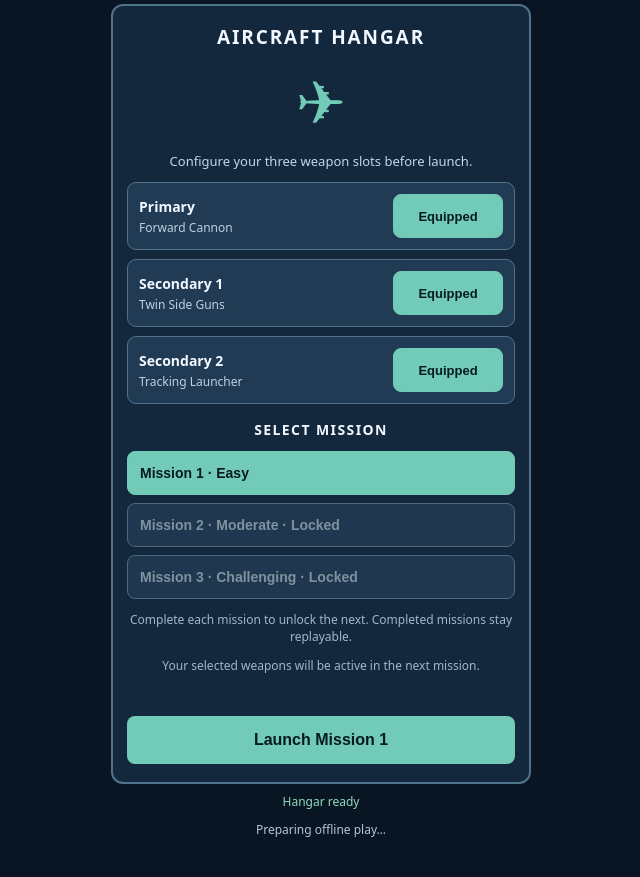
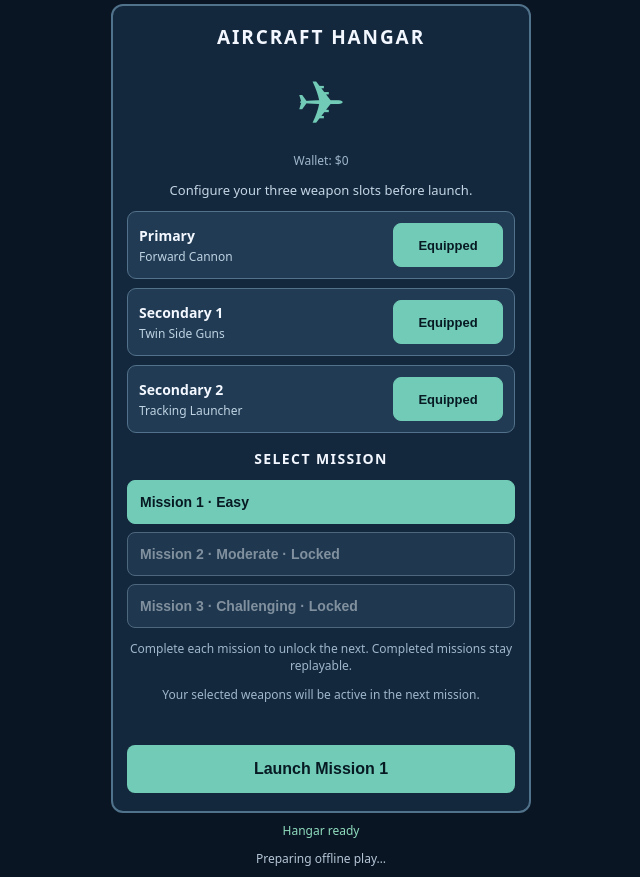
Before and after one commit to ErikEhresman-ST1987/pop-squadron, a website built with Vite: page index.html in a window 1280 px wide. Shown: the part 67-944 px from the top of the page, without its empty margins (319-959 px from the left). Before the commit the page ends 915 px from the top, so only its background shows below. Built offline with nearby package versions, Linux system fonts and the light colour scheme.

Commit message:
Checkpoint 6.3: show persistent wallet balance in hangar

```diff
--- a/index.html
+++ b/index.html
@@ -4,6 +4,7 @@
 <section id="hangar" aria-labelledby="hangar-title">
   <h2 id="hangar-title">AIRCRAFT HANGAR</h2>
   <div class="hangar-aircraft" aria-hidden="true">✈</div>
+  <p id="wallet-balance" class="hangar-note" aria-live="polite">Wallet: $0</p>
   <p class="hangar-help">Configure your three weapon slots before launch.</p>
   <div id="loadout-slots"></div>
   <h3 class="mission-heading">SELECT MISSION</h3>
```
